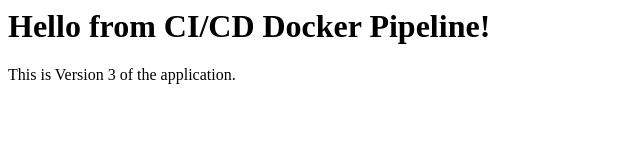
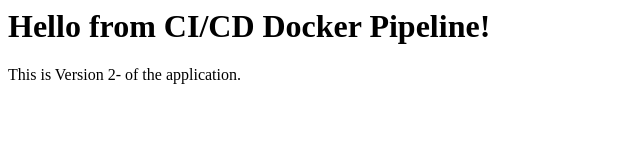
Before and after one commit to saniacloudtrainee/cicd-docker-app, a plain HTML site: page index.html in a window 1280 px wide. Shown: the full height of the page, 0-640 px from the left. Drawn offline with Linux system fonts and the light colour scheme.

Commit message:
trigger CI/CD deployment

```diff
--- a/index.html
+++ b/index.html
@@ -1,2 +1,2 @@
 <h1>Hello from CI/CD Docker Pipeline!</h1>
-<p>This is Version 3 of the application.</p>
+<p>This is Version 2- of the application.</p>
```
